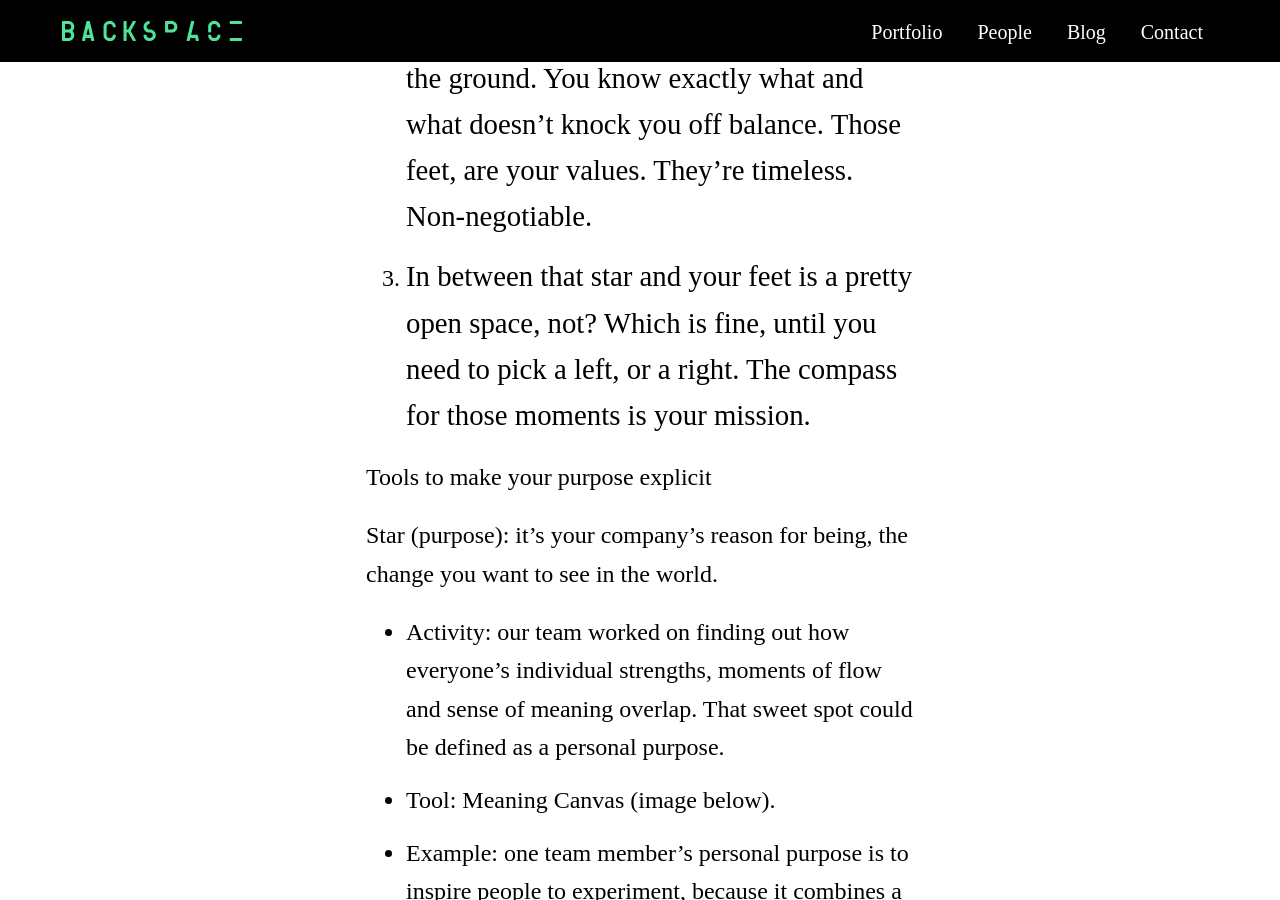
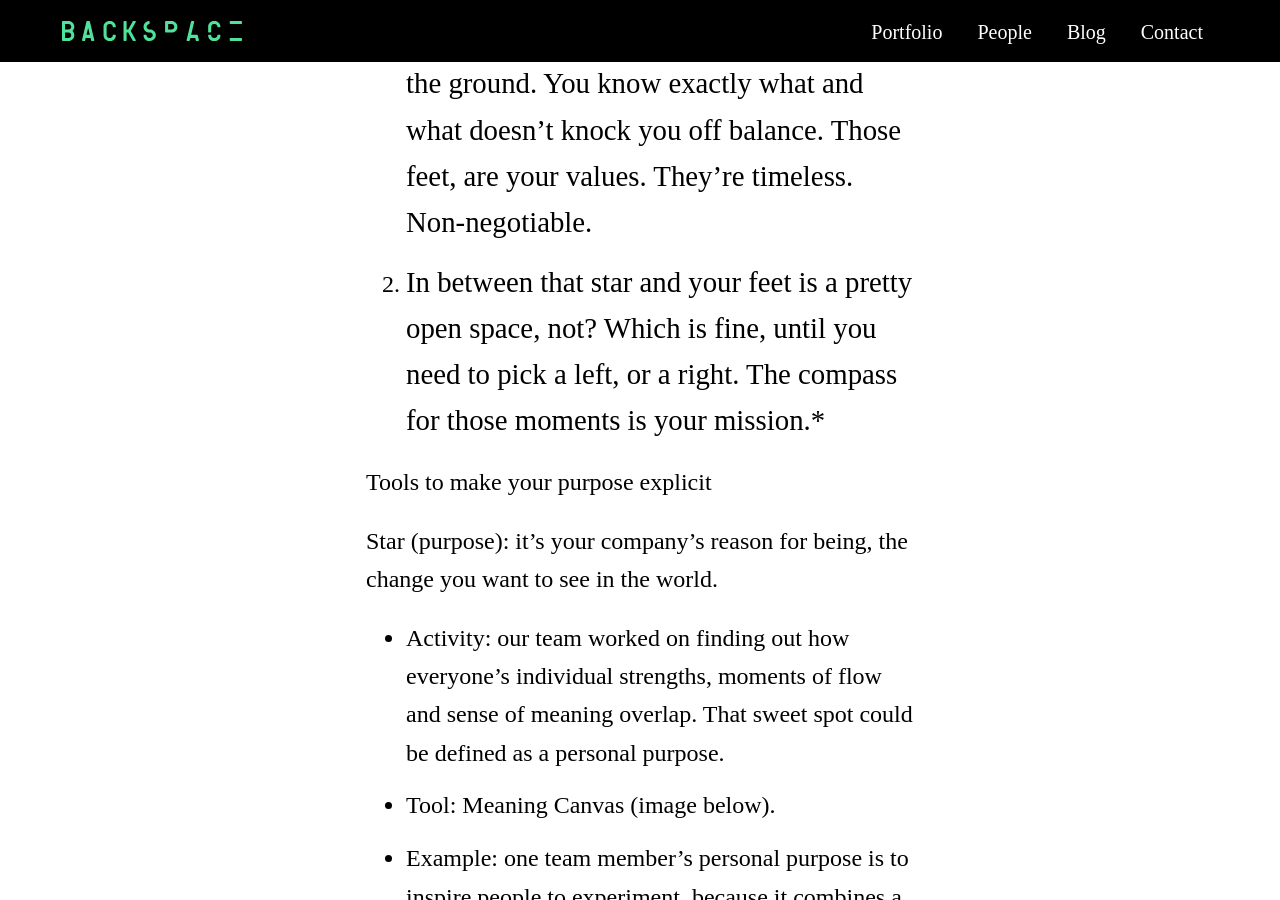
Before and after one commit to backspacehq/backspacehq.github.io, a Jekyll site: the page built from _posts/2016-07-13-stay-on-top-of-your-culture.markdown, in a window 1280 px wide and 900 px high, scrolled down 2626 px. Built offline with Jekyll 4.4.1, drawn with Linux system fonts in a browser that asks for light colours; comment, search, counter and statistics services are not loaded; some of the changed text lies outside the part shown.

```diff
--- a/_posts/2016-07-13-stay-on-top-of-your-culture.markdown
+++ b/_posts/2016-07-13-stay-on-top-of-your-culture.markdown
@@ -29,11 +29,11 @@ A company is a group of people collaborating to reach a shared objective. It’s
 
 Formulating that objective on different levels helps to see how day-to-day work eventually contributes to something bigger than ourselves. Disclaimer: these are the words we use, because they worked for us. You can wordsmith them forever. We just recommend taking the effort to verbalise these three ‘levels’:
 
-1. Imagine the sky at night. Squinting your eyes, you see a bright star blinking: a beacon for where you’re headed on the long-term. That’s your purpose. It’s your reason for being.
+* 1. Imagine the sky at night. Squinting your eyes, you see a bright star blinking: a beacon for where you’re headed on the long-term. That’s your purpose. It’s your reason for being.
 
 2. Now look at your feet, standing firmly on the ground. You know exactly what and what doesn’t knock you off balance. Those feet, are your values. They’re timeless. Non-negotiable.
 
-3. In between that star and your feet is a pretty open space, not? Which is fine, until you need to pick a left, or a right. The compass for those moments is your mission.
+3. In between that star and your feet is a pretty open space, not? Which is fine, until you need to pick a left, or a right. The compass for those moments is your mission.*
 
 **Tools to make your purpose explicit**
 
```
Also changed, not shown: other parts of _posts/2016-07-13-stay-on-top-of-your-culture.markdown (+2 -0 lines).
